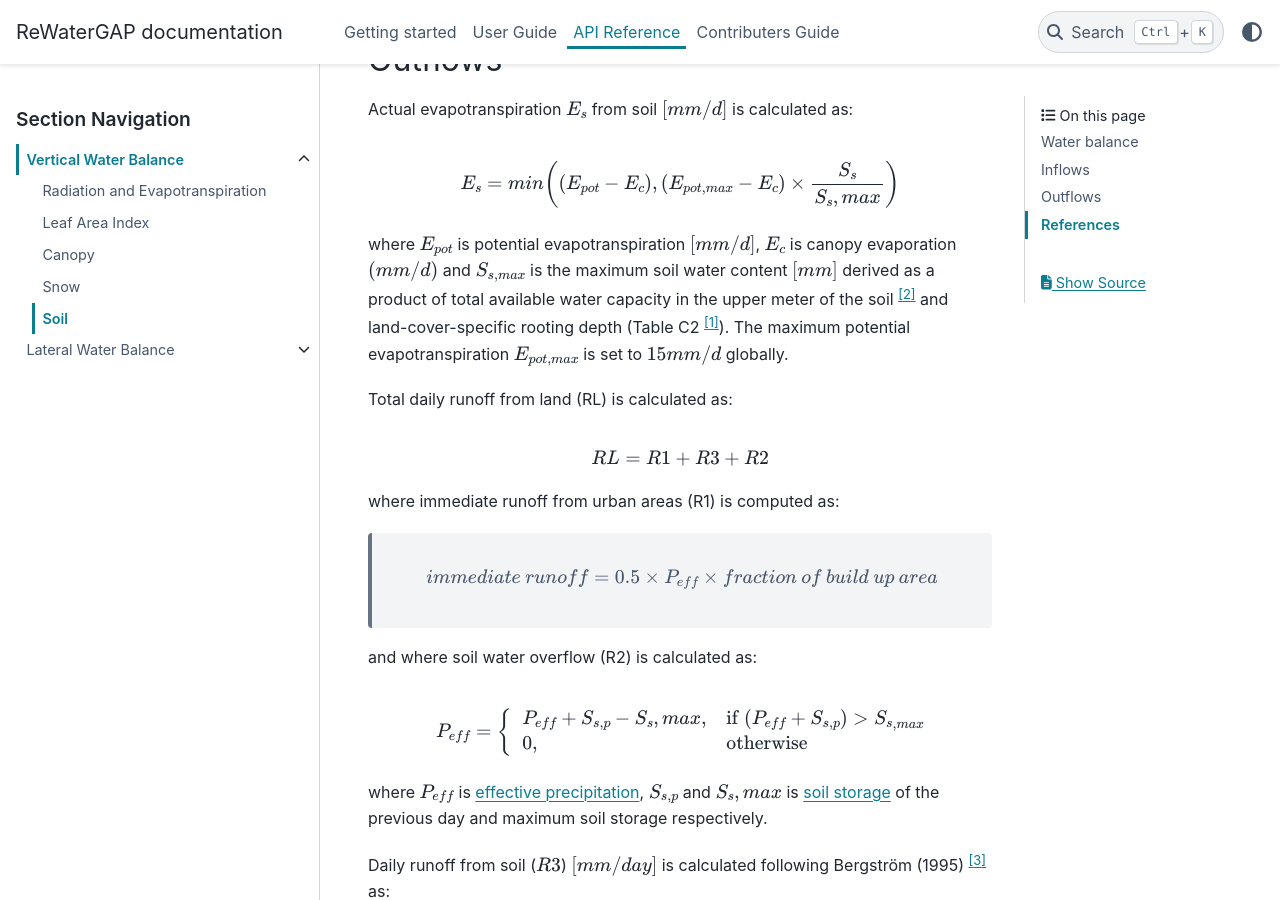
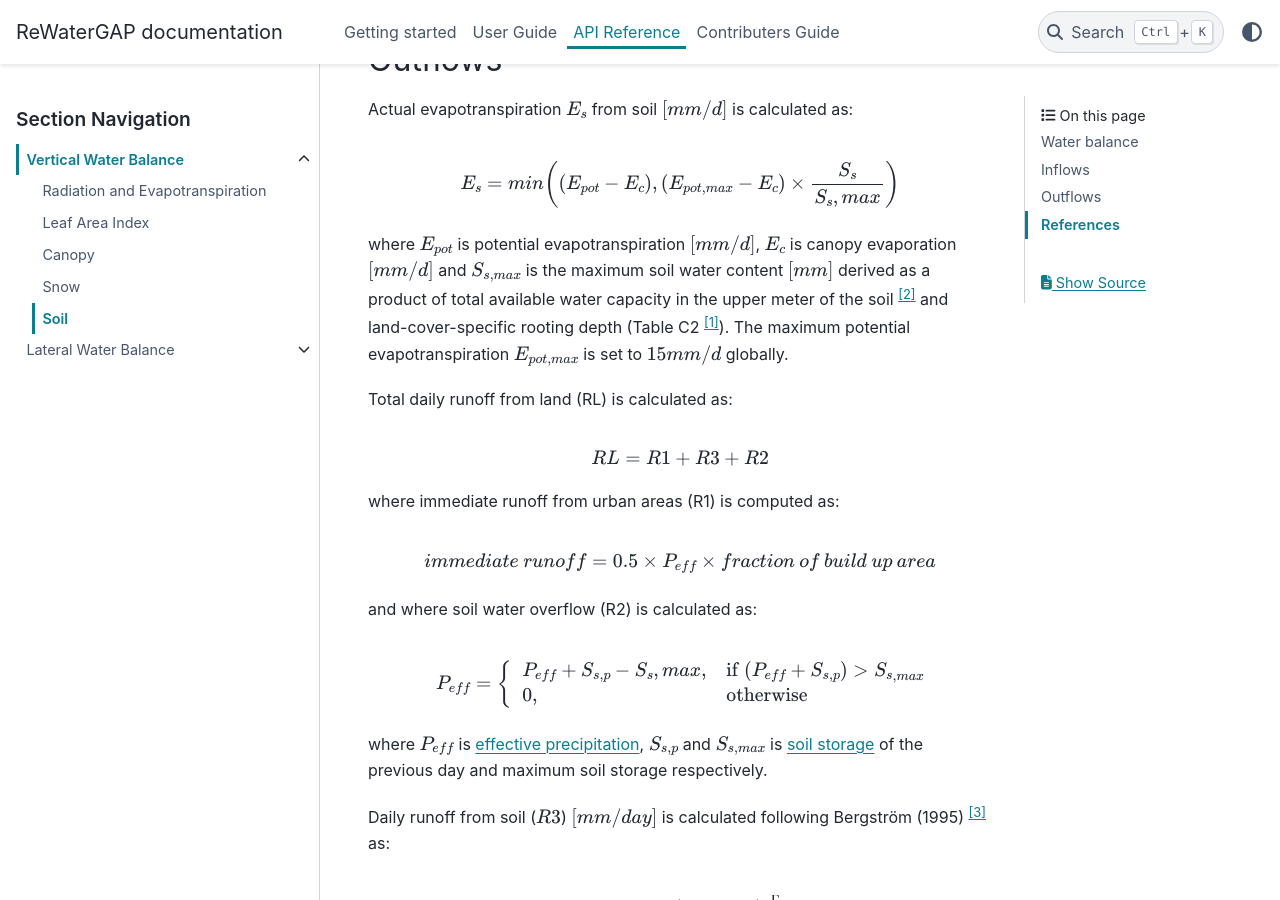
Before and after one commit to HydrologyFrankfurt/ReWaterGAP, a Sphinx documentation site: the page built from docs/api_docs/vertical_water_balance/soil.rst, in a window 1280 px wide and 900 px high, scrolled down 1421 px. Built offline with Sphinx 7.4.7 and the PyData theme 0.15.4, drawn with Linux system fonts in a browser that asks for light colours; pages that are not in the unit, such as notebooks, are missing from menus.

```diff
--- a/docs/api_docs/vertical_water_balance/soil.rst
+++ b/docs/api_docs/vertical_water_balance/soil.rst
@@ -53,7 +53,7 @@ Actual evapotranspiration :math:`{E}_{s}` from soil :math:`[mm/d]` is calculated
 .. math::
     {E}_{s} = min\biggl(({E}_{pot} - E_c) , ({E}_{pot,max} - E_c) \times \frac{S_s}{S_s,max} \biggr)
 
-where :math:`{E}_{pot}` is potential evapotranspiration :math:`[mm/d]`, :math:`{E}_{c}` is canopy evaporation :math:`(mm/d)` and :math:`{S}_{s,max}` is the maximum soil water content :math:`[mm]` derived as a product of total available water capacity in the upper meter of the soil [2]_ and land-cover-specific rooting depth (Table C2 [1]_). The maximum potential evapotranspiration :math:`{E}_{pot,max}` is set to :math:`15 {mm}/{d}` globally.
+where :math:`{E}_{pot}` is potential evapotranspiration :math:`[mm/d]`, :math:`{E}_{c}` is canopy evaporation :math:`[mm/d]` and :math:`{S}_{s,max}` is the maximum soil water content :math:`[mm]` derived as a product of total available water capacity in the upper meter of the soil [2]_ and land-cover-specific rooting depth (Table C2 [1]_). The maximum potential evapotranspiration :math:`{E}_{pot,max}` is set to :math:`15 {mm}/{d}` globally.
 
 Total daily runoff from land (RL) is calculated as:
 
@@ -66,9 +66,8 @@ where immediate runoff from urban areas (R1) is computed as:
 
 .. _immediate_runoff:
 
- .. math::
-     {immediate \: runoff} = 0.5 \times {P}_{eff}  \times fraction \: of \: build \: up \: area
-
+.. math::
+   {immediate \: runoff} = 0.5 \times {P}_{eff} \times fraction \: of \: build \: up \: area
 
 
 and where soil water overflow (R2) is calculated as:
@@ -82,7 +81,7 @@ and where soil water overflow (R2) is calculated as:
   0, & \text{otherwise}
   \end{cases}
 
-where :math:`{P}_{eff}` is :ref:`effective precipitation <effective_precipitation>`, :math:`{S}_{s,p}` and :math:`{S_s,max}` is :ref:`soil storage <soil_storage>`
+where :math:`{P}_{eff}` is :ref:`effective precipitation <effective_precipitation>`, :math:`{S}_{s,p}` and :math:`{S}_{s,max}` is :ref:`soil storage <soil_storage>`
 of the previous day and maximum soil storage respectively.
 
 Daily runoff from soil (:math:`{R3}`) :math:`[mm/day]` is calculated following Bergström (1995) [3]_ as:
```
